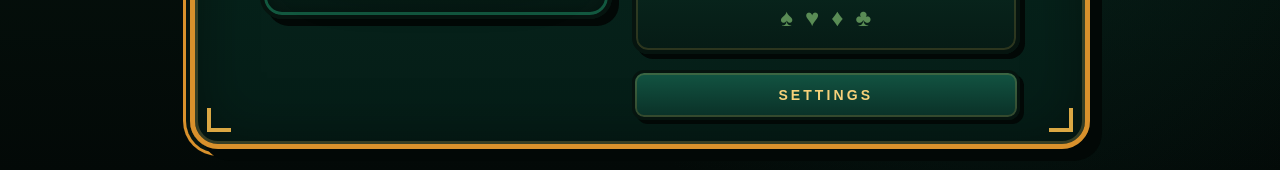
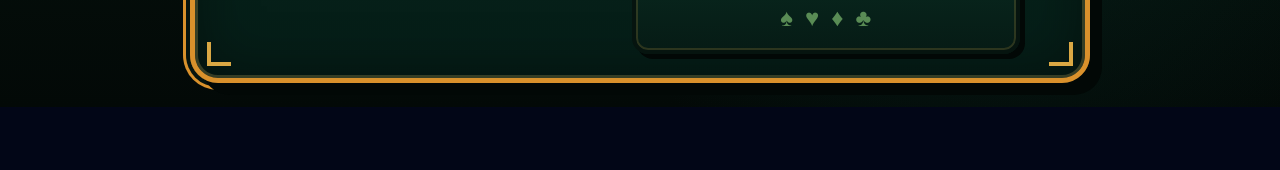
Before and after one commit to chxsedorf/nuts-game, a Next.js app: page / in a window 1280 px wide. Shown: the part 974-1144 px from the top of the page. After the commit the page ends 1081 px from the top, so only its background shows below. Built offline with nearby package versions, Linux system fonts and the light colour scheme.

Commit message:
Move settings to top right only

```diff
--- a/app/page.tsx
+++ b/app/page.tsx
@@ -931,12 +931,10 @@ function HomeScreen({
   highScore,
   onStart,
   onStartDuel,
-  onOpenSettings,
 }: {
   highScore: number;
   onStart: () => void;
   onStartDuel: () => void;
-  onOpenSettings: () => void;
 }) {
   const [showHands, setShowHands] = useState(false);
 
@@ -1272,13 +1270,7 @@ function HomeScreen({
                   </div>
                 </div>
 
-                <button
-                  type="button"
-                  onClick={onOpenSettings}
-                  className="home-privacy-button rounded-xl px-4 py-3 text-center text-[12px] font-black tracking-[0.22em] sm:text-sm"
-                >
-                  SETTINGS
-                </button>
+
               </div>
             </div>
 
@@ -2045,7 +2037,6 @@ export default function Home() {
             startGame();
           }}
           onStartDuel={startDuelGame}
-          onOpenSettings={() => setSettingsOpen(true)}
         />
         {renderSettingsButtonAndModal()}
       </>
@@ -4131,20 +4122,13 @@ export default function Home() {
                 </button>
               </div>
 
-              <div className="grid shrink-0 grid-cols-3 gap-1.5 sm:gap-2">
+              <div className="grid shrink-0 grid-cols-2 gap-1.5 sm:gap-2">
                 <button
                   onClick={restartGame}
                   className="rounded-xl border-[4px] border-[#061811] bg-[#1787d8] px-2 py-2.5 text-sm font-black text-white shadow-[4px_4px_0_#04120d,0_0_0_2px_rgba(255,255,255,0.15)_inset] transition hover:-translate-y-1 hover:shadow-[7px_7px_0_#04120d] sm:border-[5px] sm:px-3 sm:py-3 sm:text-base sm:shadow-[5px_5px_0_#04120d,0_0_0_2px_rgba(255,255,255,0.15)_inset]"
                   style={{ textShadow: "2px 2px 0 #03100b" }}
                 >
                   RESTART
-                </button>
-
-                <button
-                  onClick={toggleSound}
-                  className="rounded-xl border-[4px] border-[#061811] bg-[#f5d06f] px-2 py-2.5 text-sm font-black text-[#061811] shadow-[4px_4px_0_#04120d,0_0_0_2px_rgba(255,255,255,0.18)_inset] transition hover:-translate-y-1 hover:shadow-[7px_7px_0_#04120d] sm:border-[5px] sm:px-3 sm:py-3 sm:text-base sm:shadow-[5px_5px_0_#04120d,0_0_0_2px_rgba(255,255,255,0.18)_inset]"
-                >
-                  {soundEnabled ? "SFX ON" : "SFX OFF"}
                 </button>
 
                 <button
```
